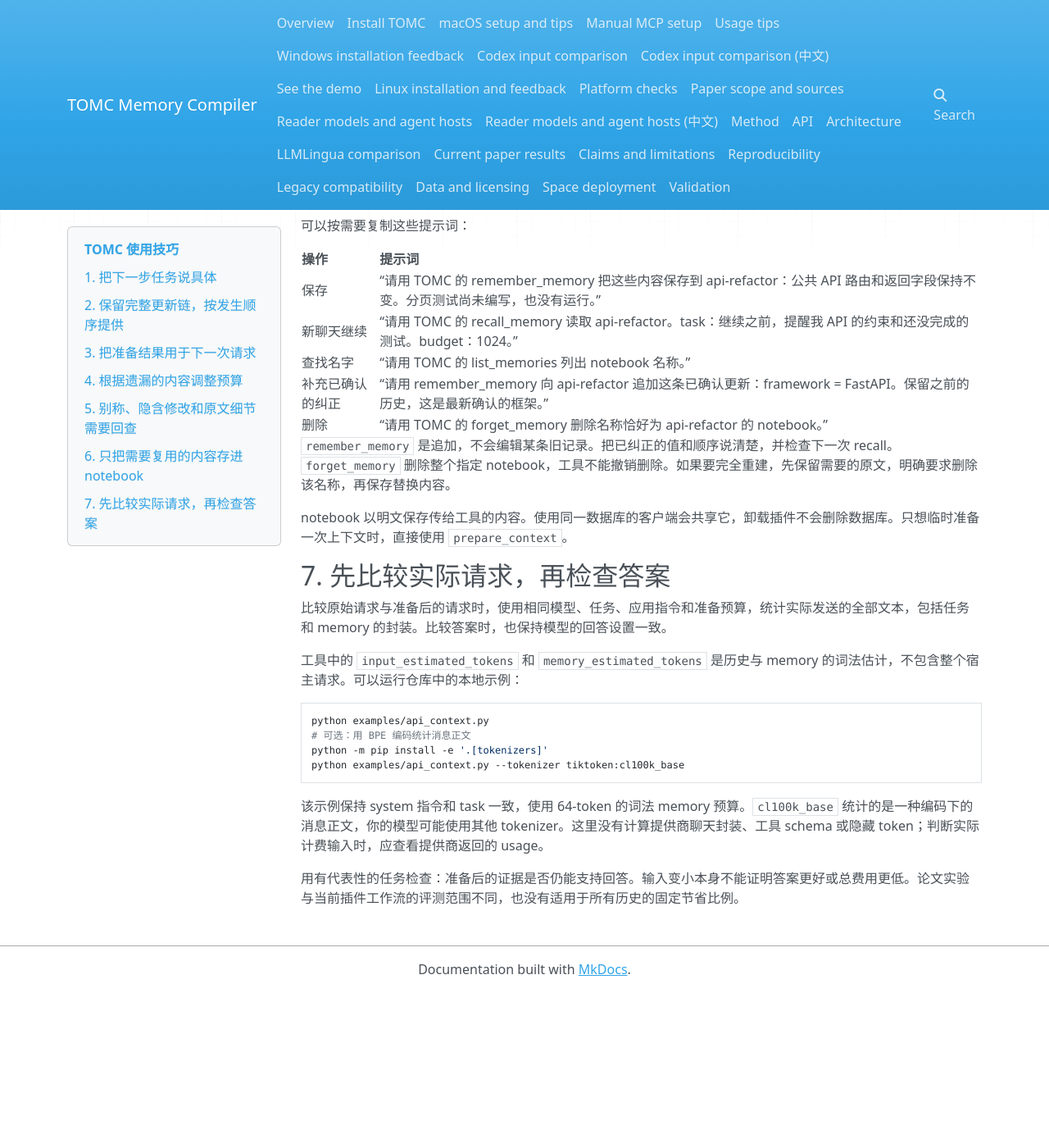
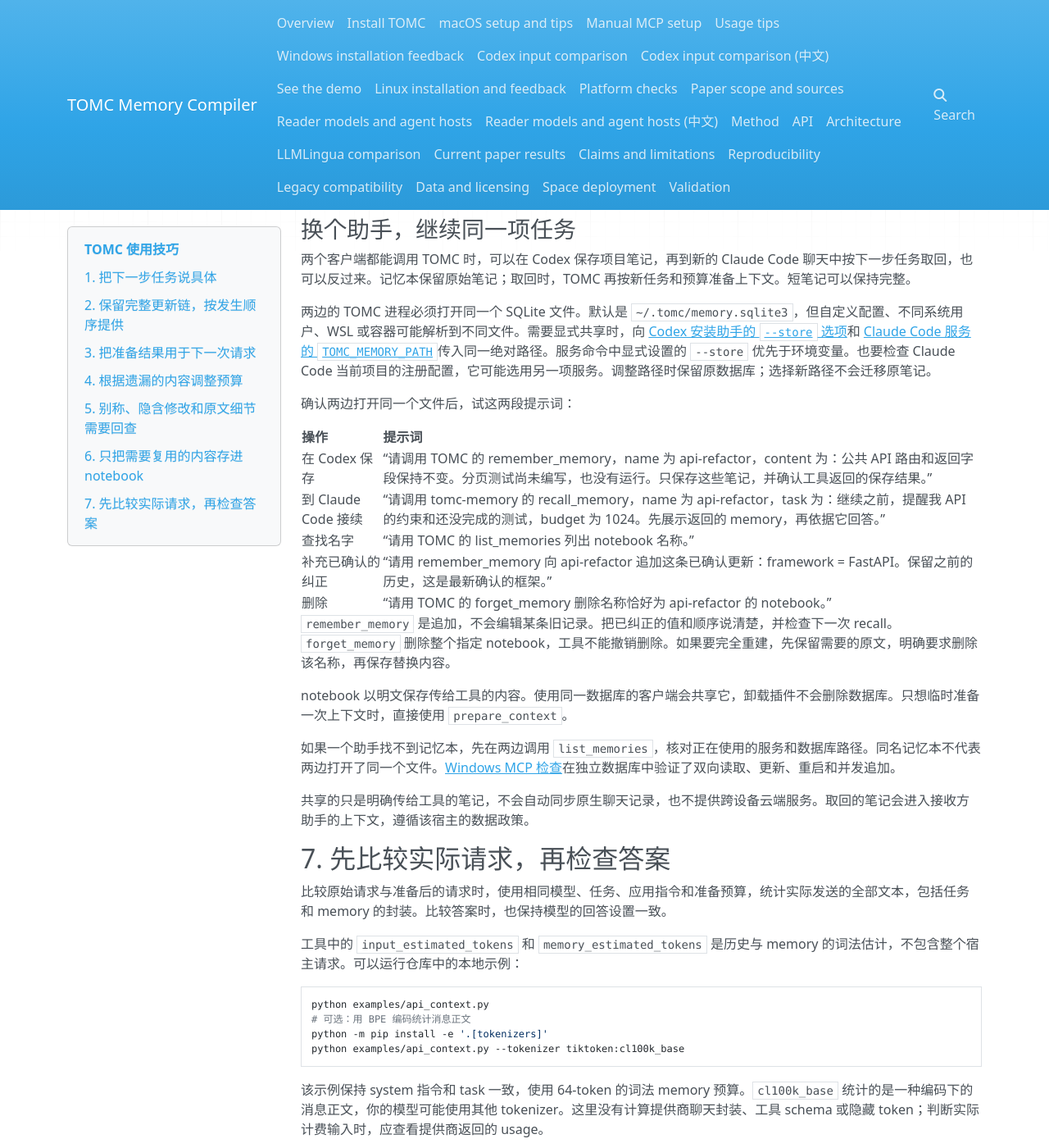
Before and after one commit to ZipengWu365/TOMC, an MkDocs documentation site: the page built from docs/usage_tips_zh.md, in a window 1280 px wide and 1400 px high, scrolled down 2716 px. Shown: the whole window at 82% size. Built offline with MkDocs 1.6.1, drawn with Linux system fonts in a browser that asks for light colours; nearby versions of some CDN libraries; before the commit the page ends 3926 px from its top, so only the background shows below that.

Commit message:
Document shared notebooks across coding assistants (#1)

```diff
--- a/docs/usage_tips_zh.md
+++ b/docs/usage_tips_zh.md
@@ -103,16 +103,24 @@
 
 TOMC 从 `u0` 开始分配源编号，对应第一条非空行。历史原文里已有的 `u1:` 等标签只是原文内容，不是 TOMC 的编号。用返回的源文本核对对应关系，不要假定两套编号一致。
 
+<a id="reuse-notebooks"></a>
+
 ## 6. 只把需要复用的内容存进 notebook
 
 每个项目或主题使用一个名字，例如 `api-refactor`。适合保存下一次还要用的约束、已确认决策和未完成工作。安装插件不会自动收集你的所有聊天。
 
-可以按需要复制这些提示词：
+### 换个助手，继续同一项任务
+
+两个客户端都能调用 TOMC 时，可以在 Codex 保存项目笔记，再到新的 Claude Code 聊天中按下一步任务取回，也可以反过来。记忆本保留原始笔记；取回时，TOMC 再按新任务和预算准备上下文。短笔记可以保持完整。
+
+两边的 TOMC 进程必须打开同一个 SQLite 文件。默认是 `~/.tomc/memory.sqlite3`，但自定义配置、不同系统用户、WSL 或容器可能解析到不同文件。需要显式共享时，向 [Codex 安装助手的 `--store` 选项](assistant_plugin_zh.md#codex)和 [Claude Code 服务的 `TOMC_MEMORY_PATH`](assistant_plugin_zh.md#claude-code)传入同一绝对路径。服务命令中显式设置的 `--store` 优先于环境变量。也要检查 Claude Code 当前项目的注册配置，它可能选用另一项服务。调整路径时保留原数据库；选择新路径不会迁移原笔记。
+
+确认两边打开同一个文件后，试这两段提示词：
 
 | 操作 | 提示词 |
 |---|---|
-| 保存 | “请用 TOMC 的 remember_memory 把这些内容保存到 api-refactor：公共 API 路由和返回字段保持不变。分页测试尚未编写，也没有运行。” |
-| 新聊天继续 | “请用 TOMC 的 recall_memory 读取 api-refactor。task：继续之前，提醒我 API 的约束和还没完成的测试。budget：1024。” |
+| 在 Codex 保存 | “请调用 TOMC 的 remember_memory，name 为 api-refactor，content 为：公共 API 路由和返回字段保持不变。分页测试尚未编写，也没有运行。只保存这些笔记，并确认工具返回的保存结果。” |
+| 到 Claude Code 接续 | “请调用 tomc-memory 的 recall_memory，name 为 api-refactor，task 为：继续之前，提醒我 API 的约束和还没完成的测试，budget 为 1024。先展示返回的 memory，再依据它回答。” |
 | 查找名字 | “请用 TOMC 的 list_memories 列出 notebook 名称。” |
 | 补充已确认的纠正 | “请用 remember_memory 向 api-refactor 追加这条已确认更新：framework = FastAPI。保留之前的历史，这是最新确认的框架。” |
 | 删除 | “请用 TOMC 的 forget_memory 删除名称恰好为 api-refactor 的 notebook。” |
@@ -120,6 +128,10 @@
 `remember_memory` 是追加，不会编辑某条旧记录。把已纠正的值和顺序说清楚，并检查下一次 recall。`forget_memory` 删除整个指定 notebook，工具不能撤销删除。如果要完全重建，先保留需要的原文，明确要求删除该名称，再保存替换内容。
 
 notebook 以明文保存传给工具的内容。使用同一数据库的客户端会共享它，卸载插件不会删除数据库。只想临时准备一次上下文时，直接使用 `prepare_context`。
+
+如果一个助手找不到记忆本，先在两边调用 `list_memories`，核对正在使用的服务和数据库路径。同名记忆本不代表两边打开了同一个文件。[Windows MCP 检查](validation.md#cross-assistant-notebooks)在独立数据库中验证了双向读取、更新、重启和并发追加。
+
+共享的只是明确传给工具的笔记，不会自动同步原生聊天记录，也不提供跨设备云端服务。取回的笔记会进入接收方助手的上下文，遵循该宿主的数据政策。
 
 ## 7. 先比较实际请求，再检查答案
 
```
Also changed, not shown: PUBLIC_RELEASE_MANIFEST.json (+22 -17 lines), README.md (+6 -4 lines), README_zh.md (+6 -4 lines), docs/assistant_plugin.md (+2 -0 lines), docs/assistant_plugin_zh.md (+2 -0 lines), docs/usage_tips.md (+15 -3 lines), docs/validation.md (+10 -0 lines), docs/validation_data/cross_client_memory_20261008.json (added, +34 -0 lines), 2 other files.
